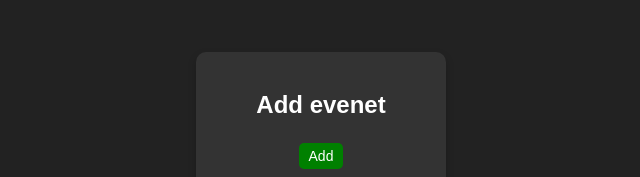
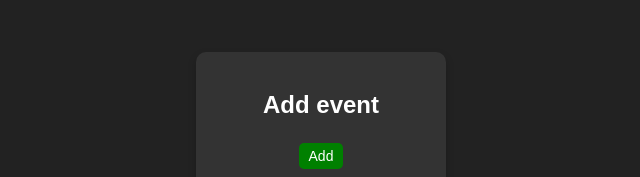
Before and after one commit to abdou1937/CodeCraftBootcamp, a React (Vite) app: page / in a window 1280 px wide. Shown: the top 177 px of the page, without its empty margins (319-959 px from the left). Built offline with nearby package versions, Linux system fonts and the light colour scheme.

Commit message:
add cart

```diff
--- a/src/components/Cart.jsx
+++ b/src/components/Cart.jsx
@@ -17,7 +17,7 @@ export default function App() {
     <div className="container">
 
       <div className="card">
-        <h2>Add evenet</h2>
+        <h2>Add event</h2>
         <button onClick={addCard} className="add">Add</button>
       </div>
 
```
